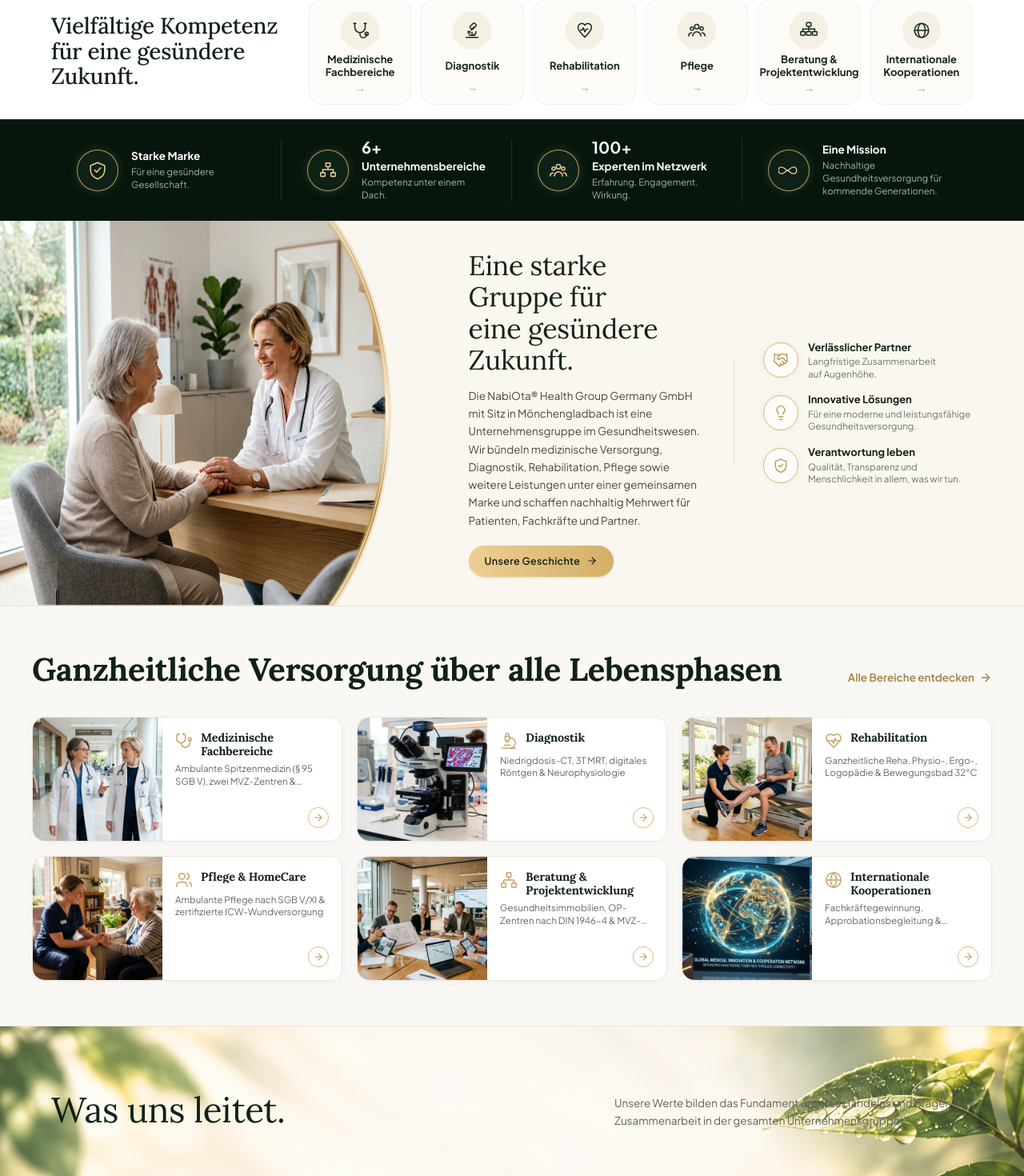
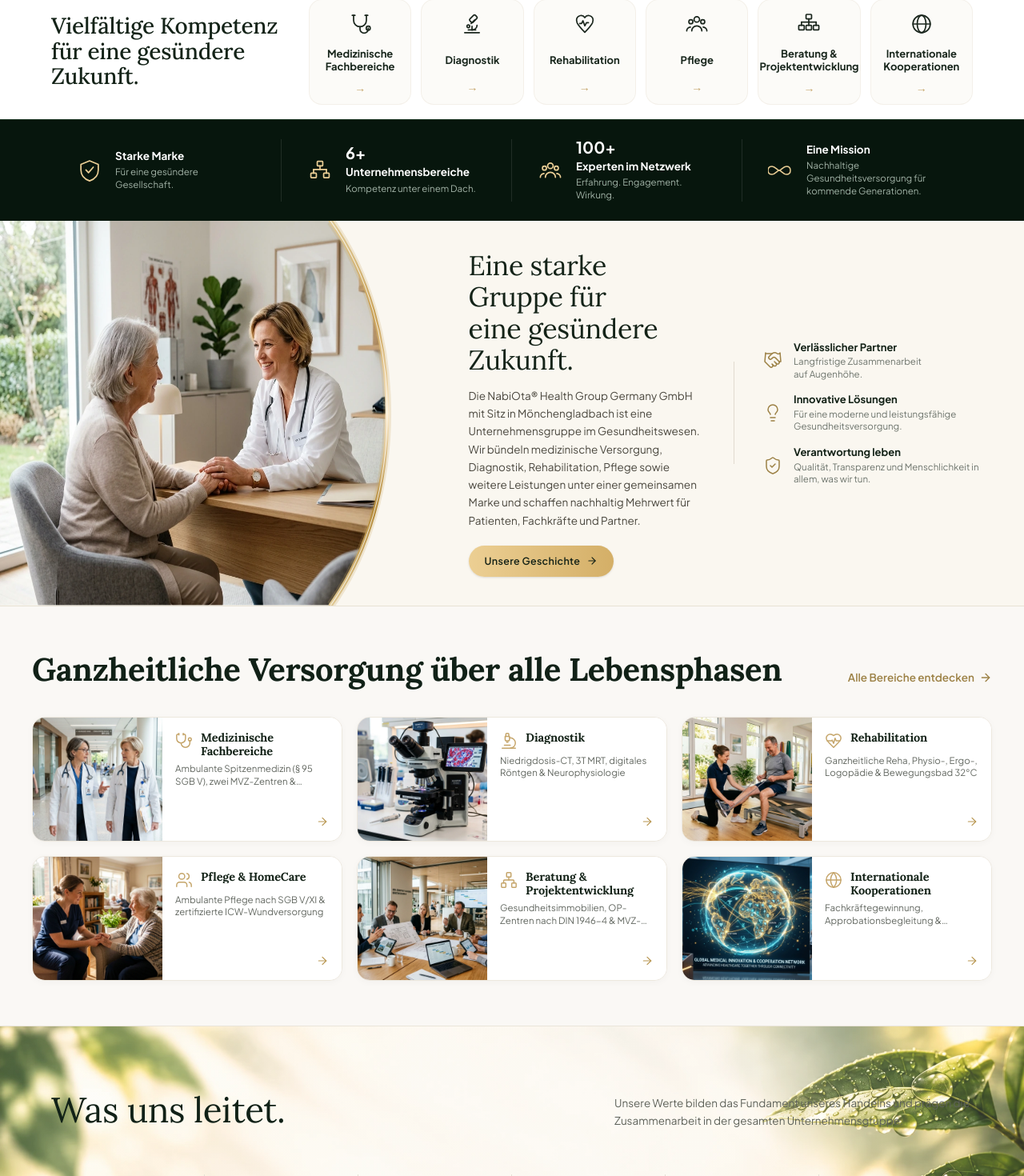
Before and after one commit to Arkadii-Redozubov-personal/Holding-NabiOta-Health-Group-Germany, a Next.js app: page / in a window 1280 px wide. Shown: the part 524-1994 px from the top of the page at 80% size. Built offline with nearby package versions, Linux system fonts and the light colour scheme.

Commit message:
style: remove circles around all icons on homepage

```diff
--- a/src/components/sections/AboutSection.tsx
+++ b/src/components/sections/AboutSection.tsx
@@ -112,10 +112,10 @@ export function AboutSection({ currentLocale = "de" }: AboutSectionProps) {
             {dict.about.benefits.map((benefit, idx) => {
               const IconComponent = benefitIcons[idx] || Handshake;
               return (
-                <div key={idx} className="flex items-center gap-3 group">
-                  {/* Gold circle icon */}
-                  <div className="w-10 h-10 sm:w-11 sm:h-11 rounded-full border border-[#D5B878] bg-white/70 flex items-center justify-center flex-shrink-0 text-[#B89650] transition-all duration-300 group-hover:border-[#B89650] group-hover:bg-[#B89650]/10 shadow-[0_0_8px_rgba(213,184,120,0.15)]">
-                    <IconComponent className="w-4.5 h-4.5 sm:w-5 sm:h-5 stroke-[1.6]" />
+                <div key={idx} className="flex items-center gap-3.5 group">
+                  {/* Icon without circle */}
+                  <div className="text-[#9C8145] group-hover:text-[#7D6532] flex items-center justify-center flex-shrink-0 transition-colors">
+                    <IconComponent className="w-5.5 h-5.5 sm:w-6 sm:h-6 stroke-[1.5]" />
                   </div>
 
                   <div className="flex-1 min-w-0">
--- a/src/components/sections/AreasStrip.tsx
+++ b/src/components/sections/AreasStrip.tsx
@@ -476,9 +476,9 @@ export function AreasStrip({ currentLocale = "de" }: AreasStripProps) {
                     href={getLocalePath(currentLocale, `areas/${cat.slug}`)}
                     className="group bg-[#FAF8F3]/60 hover:bg-[#F3EFE6] border border-[#EFECE3]/70 hover:border-[#DFD5C2] rounded-xl sm:rounded-2xl px-1.5 py-2 sm:px-2.5 sm:py-3.5 flex flex-col items-center justify-between text-center min-h-[102px] sm:min-h-[132px] transition-all duration-200 hover:shadow-sm"
                   >
-                    {/* Icon inside soft circular disc */}
-                    <div className="w-9 h-9 sm:w-12 sm:h-12 rounded-full bg-[#F3EEE3]/80 group-hover:bg-[#EBE3D3] flex items-center justify-center text-[#1A261D] group-hover:text-black transition-all mb-1 flex-shrink-0">
-                      <IconComp className="w-5 h-5 sm:w-6.5 sm:h-6.5 stroke-[1.6]" />
+                    {/* Icon without circle */}
+                    <div className="text-[#1A261D] group-hover:text-[#9C8145] transition-colors mb-1.5 flex items-center justify-center flex-shrink-0">
+                      <IconComp className="w-6.5 h-6.5 sm:w-8 sm:h-8 stroke-[1.5]" />
                     </div>
 
                     {/* Centered Category Label */}
@@ -509,9 +509,9 @@ export function AreasStrip({ currentLocale = "de" }: AreasStripProps) {
                   key={idx}
                   className="flex items-center gap-3.5 sm:gap-4 px-3 sm:px-4 lg:px-6 xl:px-8"
                 >
-                  {/* Gold outlined circle icon (larger size & warm glow) */}
-                  <div className="w-12 h-12 sm:w-13 sm:h-13 rounded-full border border-[#D8BC7E]/80 bg-[#142A1D]/60 text-[#ECCF96] flex items-center justify-center flex-shrink-0 shadow-[0_0_12px_rgba(216,188,126,0.18)]">
-                    <IconComp className="w-6 h-6 sm:w-6.5 sm:h-6.5 stroke-[1.6]" />
+                  {/* Icon without circle */}
+                  <div className="text-[#ECCF96] flex items-center justify-center flex-shrink-0">
+                    <IconComp className="w-7 h-7 sm:w-8 sm:h-8 stroke-[1.5]" />
                   </div>
 
                   {/* Text content (untruncated, clear line-height) */}
--- a/src/components/sections/HomeFaqSection.tsx
+++ b/src/components/sections/HomeFaqSection.tsx
@@ -249,16 +249,16 @@ export function HomeFaqSection({ currentLocale = "de" }: HomeFaqSectionProps) {
                     {item.q}
                   </span>
                   <span
-                    className={`w-7 h-7 rounded-full flex items-center justify-center flex-shrink-0 transition-colors duration-200 mt-0.5 ${
+                    className={`flex items-center justify-center flex-shrink-0 transition-colors duration-200 mt-0.5 ${
                       isOpen
-                        ? "bg-[#0D2619] text-white"
-                        : "bg-[#EBF0EA] text-[#244E33] group-hover:bg-[#0D2619] group-hover:text-white"
+                        ? "text-[#9B7C38]"
+                        : "text-[#244E33] group-hover:text-[#9B7C38]"
                     }`}
                   >
                     {isOpen ? (
-                      <Minus className="w-3.5 h-3.5 stroke-[2.5]" />
+                      <Minus className="w-4 h-4 sm:w-5 sm:h-5 stroke-[2]" />
                     ) : (
-                      <Plus className="w-3.5 h-3.5 stroke-[2.5]" />
+                      <Plus className="w-4 h-4 sm:w-5 sm:h-5 stroke-[2]" />
                     )}
                   </span>
                 </button>
--- a/src/components/sections/ServicesSection.tsx
+++ b/src/components/sections/ServicesSection.tsx
@@ -257,10 +257,10 @@ export function ServicesSection({ currentLocale = "de" }: ServicesSectionProps)
                     </p>
                   </div>
 
-                  {/* Bottom-right: Small gold circular outline with ArrowRight */}
+                  {/* Bottom-right: Clean ArrowRight transition without circular border */}
                   <div className="flex justify-end mt-auto pt-1">
-                    <div className="w-6 h-6 sm:w-6.5 sm:h-6.5 rounded-full border border-[#D5BE8A] text-[#B89650] flex items-center justify-center flex-shrink-0 group-hover:border-[#B89650] group-hover:bg-[#B89650] group-hover:text-white transition-all shadow-[0_1px_4px_rgba(213,190,138,0.2)]">
-                      <ArrowRight className="w-3.5 h-3.5 stroke-[1.8] transition-transform duration-300 group-hover:translate-x-0.5" />
+                    <div className="text-[#B89650] group-hover:text-[#7D6532] transition-colors flex items-center justify-center flex-shrink-0">
+                      <ArrowRight className="w-4 h-4 stroke-[1.8] transition-transform duration-300 group-hover:translate-x-1" />
                     </div>
                   </div>
                 </div>
--- a/src/components/sections/ValuesSection.tsx
+++ b/src/components/sections/ValuesSection.tsx
@@ -333,9 +333,9 @@ export function ValuesSection({ currentLocale = "de" }: ValuesSectionProps) {
                 key={val.id}
                 className="flex flex-col items-center text-center px-2 sm:px-3 lg:px-4 py-2 group"
               >
-                {/* Gold outlined circle icon matching reference photo */}
-                <div className="w-13 h-13 sm:w-14 sm:h-14 rounded-full border border-[#D5B878] bg-white/75 backdrop-blur-sm flex items-center justify-center text-[#B89650] mb-3 shadow-[0_0_12px_rgba(213,184,120,0.18)] transition-all duration-300 group-hover:scale-105 group-hover:border-[#B89650] group-hover:bg-[#B89650]/15">
-                  <Icon className="w-5.5 h-5.5 sm:w-6 sm:h-6 stroke-[1.5]" />
+                {/* Icon without circle */}
+                <div className="text-[#9C8145] group-hover:text-[#B89650] mb-3 flex items-center justify-center transition-all duration-300 group-hover:scale-110">
+                  <Icon className="w-8 h-8 sm:w-9 sm:h-9 stroke-[1.4]" />
                 </div>
 
                 <h3 className="font-sans text-[13.5px] sm:text-[14.5px] font-bold text-[#112117] mb-1 group-hover:text-[#BFA267] transition-colors">
```
